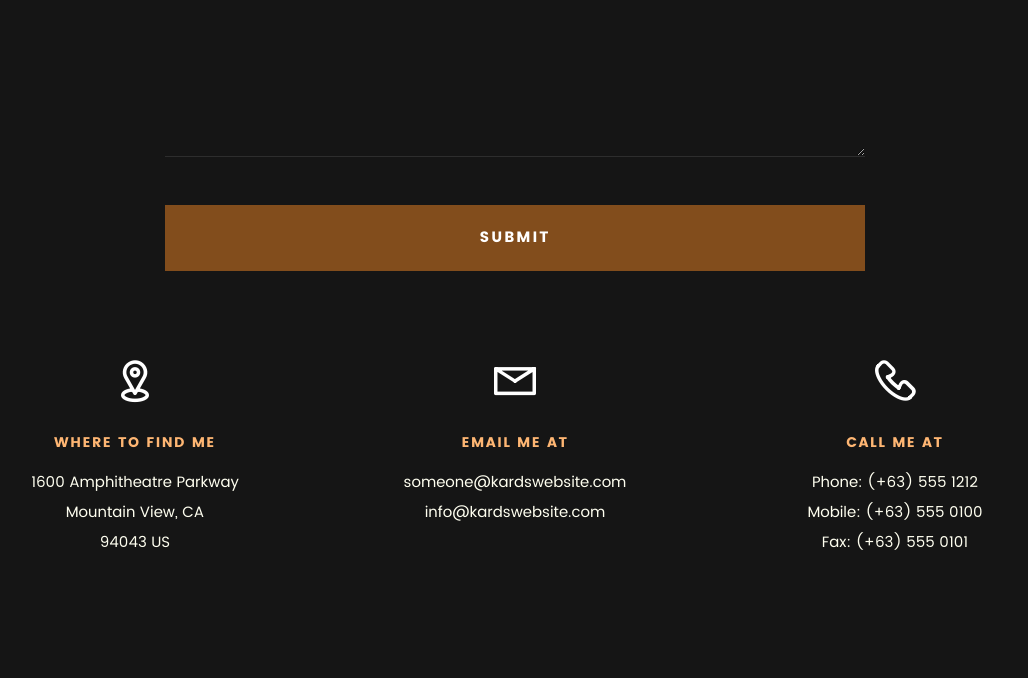
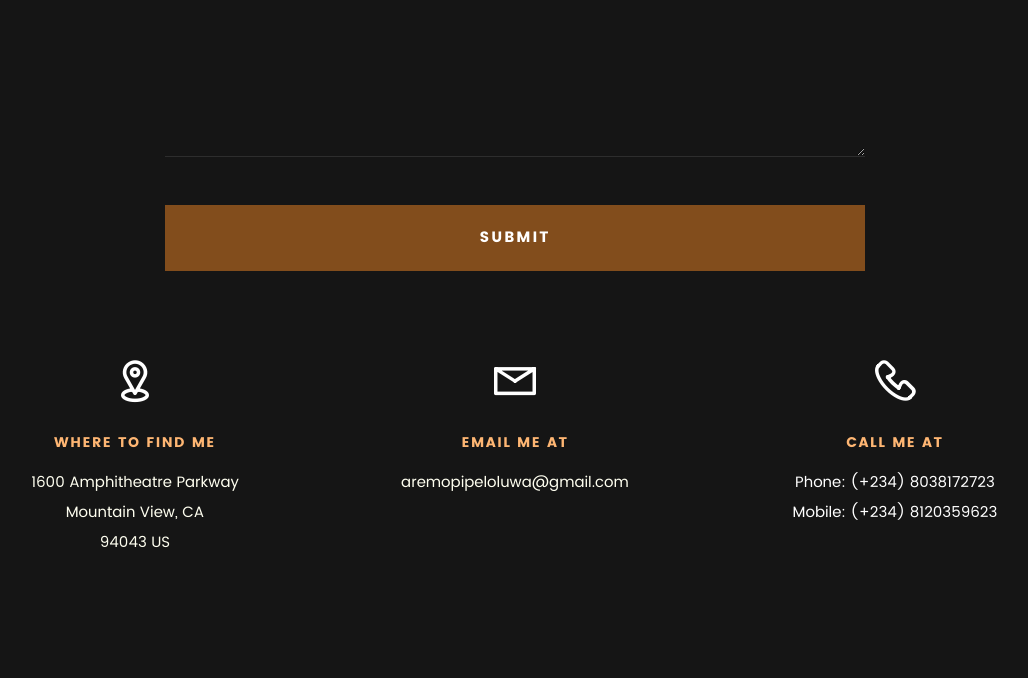
Before and after one commit to pipe-justpipe/hertechtrail_cohort6_project, a plain HTML site: page contact.html in a window 1280 px wide. Shown: the part 625-1303 px from the top of the page, without its empty margins (125-1153 px from the left). Drawn offline with nearby package versions, Linux system fonts and the light colour scheme; files whose address does not match are found by name.

Commit message:
progress commit

```diff
--- a/contact.html
+++ b/contact.html
@@ -147,8 +147,7 @@
 
    			<h5>Email Me At</h5>
 
-   			<p>someone@kardswebsite.com<br>
-			   	info@kardswebsite.com
+   			<p>aremopipeloluwa@gmail.com<br>
 			   </p>
 
    		</div>
@@ -161,9 +160,8 @@
 
    			<h5>Call Me At</h5>
 
-   			<p>Phone: (+63) 555 1212<br>
-			   	Mobile: (+63) 555 0100<br>
-			     	Fax: (+63) 555 0101
+   			<p class="fornumber">Phone: (+234) 8038172723<br>
+			   	Mobile: (+234) 8120359623<br>
 			   </p>
 
    		</div>
--- a/css/main.css
+++ b/css/main.css
@@ -2406,6 +2406,9 @@ header .logo a {
 	color: #FFFFFF;
 	background: rgb(254, 182, 115);
 }
+.fornumber{
+	color: white;
+}
 #contact form .form-field label::after {
 	position: absolute;
 	left: -5px;
```
